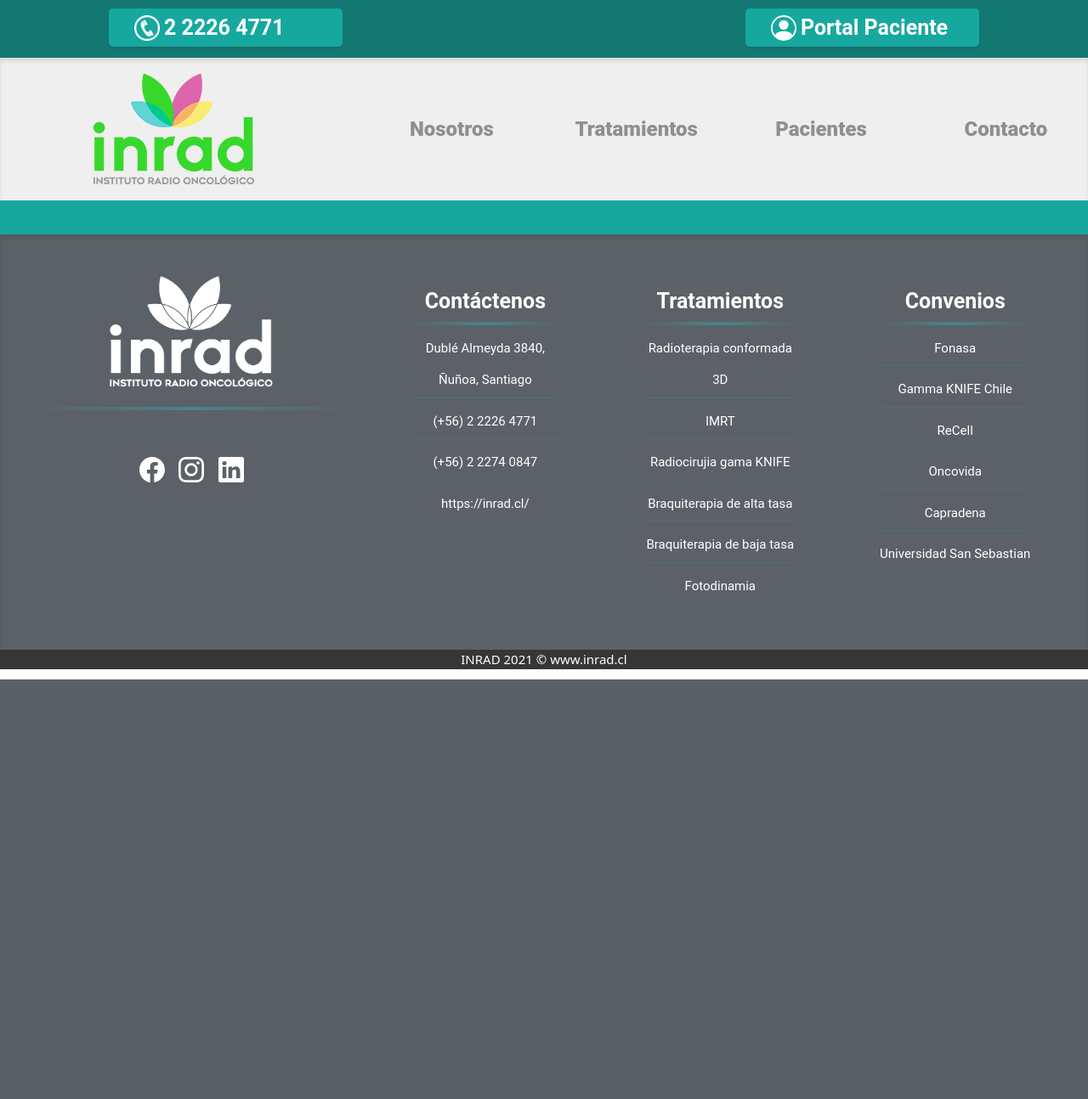
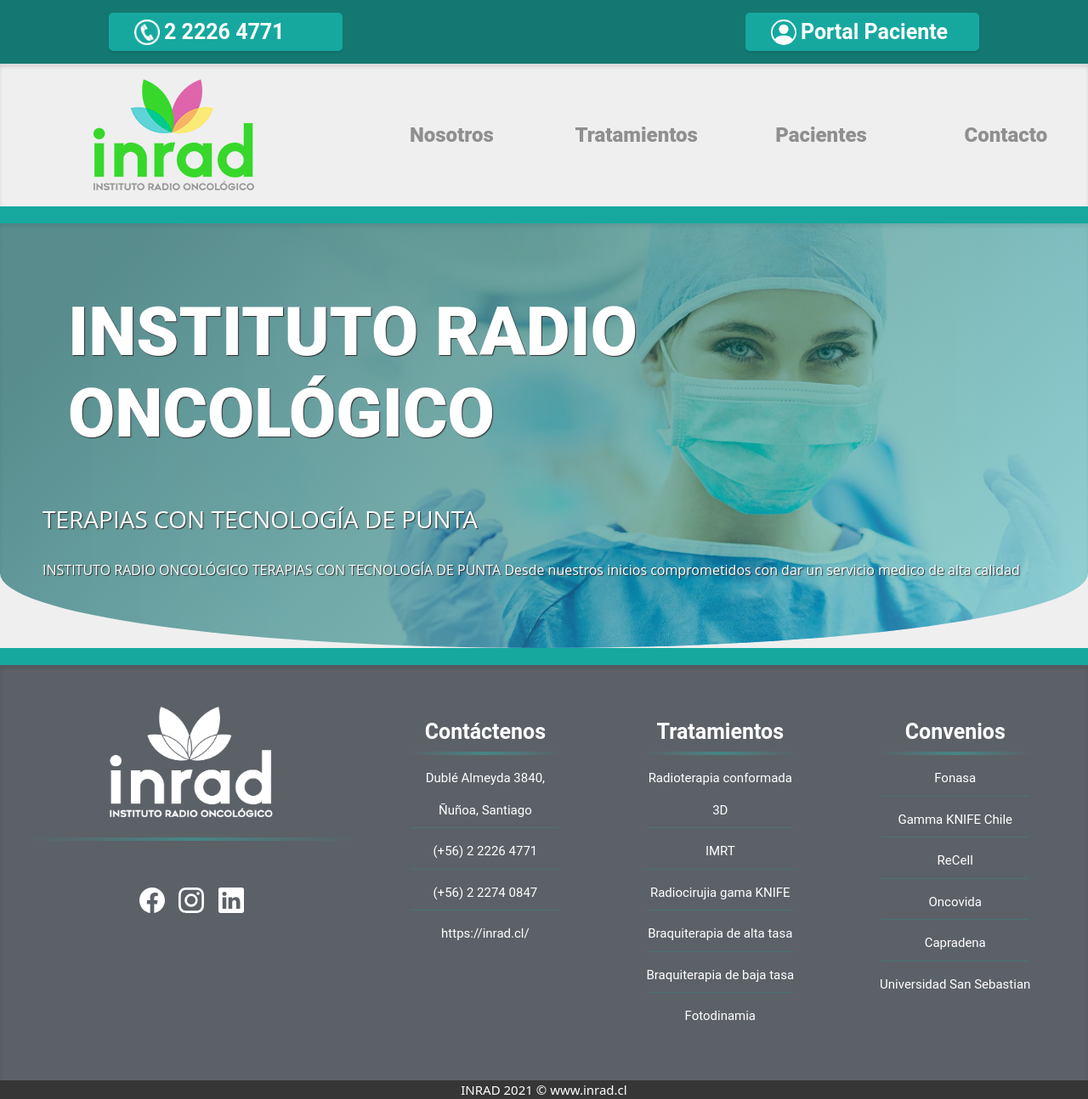
Before and after one commit to Catalina02/WebbINRAD, a Django app: page / in a window 1280 px wide. Shown: the whole page at 85% size. Before the commit the page ends 800 px from the top, so only its background shows below. Run offline with Django 3.2, Linux system fonts and the light colour scheme; some libraries are stand-ins or nearby versions.

Commit message:
creacion de inicio

```diff
--- a/WebApp/static/css/Estilosbase.css
+++ b/WebApp/static/css/Estilosbase.css
@@ -10,8 +10,6 @@
         dark-grey:        #54595f
         grey:             #5c6167
     */
-
-
     .greenHeader
     {
 
@@ -35,6 +33,16 @@
         text-align: center;
         padding:30px;
     }
+
+    h1{
+        font-family:'Roboto';
+        color: #8f8f8f;
+        font-weight: 900;
+        font-size: 25px;
+        text-align: center;
+        padding:30px;
+    }
+
     .RRSS{
         margin: 5px;
     }
@@ -86,20 +94,33 @@
         text-decoration: none;
         transition: 200ms;
         will-change: transform;
+        outline: none;
+        margin: 5px;
+
     }
 
     .button:hover{
         color: #fff;
         background:#66dadd;
         transform: translate3d(0, -2px, 0);
+        outline: none;
+        border: none;
 
     }
     .button:hover:active {
     box-shadow: 0 1px 1px 0 rgba(0,0,0,0.1);
     transform: translate3d(0, 1px, 0);
+    outline: none;
+    border: none;
+    border: 0;
   }
 
-
+  .cancel_button{
+    background:#b10e26;
+  }
+  .cancel_button:hover{
+    background:#580612;
+}
 
   .LogoHeader{
     background:#efefef;
@@ -122,7 +143,7 @@
         transition: 300ms;
   }
   .item:hover{
-      color:#38d82c;
+      color:#16a89f;
   }
   @media only screen and (max-width: 768px) {
   /* For mobile phones: */
@@ -153,9 +174,79 @@
         outline: 0;
         box-shadow: 0 0 0 0;
     }
+    .boton_formulario{
+        width: 100%;
+    }
 }
 
-    a:hover, a:focus, a:active {
-      text-decoration: none;
-      color: inherit;
- }
+a:hover, a:focus, a:active {
+    text-decoration: none;
+    color: inherit;
+
+
+}
+/*General Body*/
+body{
+  background:#efefef;
+}
+
+.contenedor
+{
+    margin: 10px;
+}
+
+/*Inicio*/
+/*Header*/
+
+.home_header {
+        background-image: url('backgroundimg.jpg');
+        background-position: center center;
+        background-repeat: no-repeat;
+        background-attachment: scroll;
+        background-size: cover;
+        background-color: #FFF;
+        text-align: center;
+        color: #000;
+        border-radius: 0 0 85% 85% / 30%;
+
+        box-shadow: 0 4px 4px 0 rgba(0,0,0,0.1) inset;
+}
+.home_header .overlay{
+	width: 100%;
+	height: 100%;
+	padding: 50px;
+	color: #FFF;
+	text-shadow: 1px 1px 1px #333;
+    background-image: linear-gradient( 135deg, #085550a6 10%, #16a89f6b 100%);
+	border-radius: 0 0 85% 85% / 30%;
+}
+
+.home_title {
+	font-family: 'Roboto';
+	font-size: 80px;
+	margin-bottom: 30px;
+    color: #fff;
+    text-align: left;
+}
+
+.home_p{
+	font-family: 'Open Sans', sans-serif;
+	margin-bottom: 30px;
+    text-align: left;
+}
+
+/*Contactanos*/
+iframe{
+    padding: 0px;
+    outline: 5px;
+    border-color: #137871;
+    border-top-width: 5px;
+    border-top-style: solid;
+    border-bottom-width: 5px;
+    border-bottom-style: solid;
+    margin-top: 45px;
+}
+
+.boton_formulario{
+    width: 100%;
+}
--- a/WebApp/templates/base.html
+++ b/WebApp/templates/base.html
@@ -7,179 +7,16 @@
         <meta http-equiv="X-UA-Compatible" content="ie-edge">
         {% load static %}
         <link rel="stylesheet" type='text/css' href="{% static 'css/bootstrap.css' %}">
-        <link rel="stylesheet" href="{% static 'css/Estilosbase.css">
+        <link rel="stylesheet" href="{% static 'css/Estilosbase.css' %}">
 
     </head>
 
-    <style>
-        /*PALETTE COLORS
-        *Logo Colors
-            fluorecent-green: #38d82c
-            pale-rose:        #de65ab
-            pale-blue:        #66dadd
-            pale-yellow:      #fff27b
-        *OtherColors
-            button-green:     #16a89f
-            fluorecent-rose:  #d922da
-            dark-grey:        #54595f
-            grey:             #5c6167
-        */
-
-
-        .greenHeader
-        {
-
-            background:#137871;
-            font-family:'Roboto';
-            color: #fff;
-            font-weight: 400;
-            font-size: 25px;
-            text-align: center;
-            padding:10px;
-
-        }
-
-        .Footer{
-            background:#5c6167;
-            box-shadow: 0 4px 4px 0 rgba(0,0,0,0.1) inset;
-            font-family:'Roboto';
-            color: #fff;
-            font-weight: 400;
-            font-size: 25px;
-            text-align: center;
-            padding:30px;
-        }
-        .RRSS{
-            margin: 5px;
-        }
-
-        hr.accessory {
-        border: 0;
-        padding: 2px;
-        margin: 5px;
-        height: 2px;
-        width: 100%;
-        background-image: linear-gradient(to right, #5c6167, #0cf3e4, #5c6167);
-        }
-        hr{
-            margin: 5px;
-            color:#16a89f ;
-        }
-
-       .contacto-item{
-            text-decoration: none;
-            color: inherit;
-            font-size: 15px;
-            text-align: right;
-
-        }
-       .webinfo{
-            text-decoration: none;
-            background: #363636;
-            color: white;
-            font-size: 15px;
-            text-align: center;
-
-        }
-
-        .ColumnaFooter{
-            margin: 30px;
-        }
-    /*MAIN BUTTONS SETTINGS*/
-        .button {
-            display: inline-flex;
-            align-items: center;
-            background: #16a89f;
-            box-shadow: 0 2px 2px 0 rgba(0,0,0,0.1);
-            border-radius: 5px;
-            height: 45px;
-            width: 275px;
-            padding: 0 30px;
-            color: #fff;
-            font-family: 'Roboto';
-            text-decoration: none;
-            transition: 200ms;
-            will-change: transform;
-        }
-
-        .button:hover{
-            color: #fff;
-            background:#66dadd;
-            transform: translate3d(0, -2px, 0);
-
-        }
-        .button:hover:active {
-        box-shadow: 0 1px 1px 0 rgba(0,0,0,0.1);
-        transform: translate3d(0, 1px, 0);
-      }
-
-
-
-      .LogoHeader{
-        background:#efefef;
-        color: #8f8f8f;
-        box-shadow: 0 4px 4px 0 rgba(0,0,0,0.1) inset;
-        text-decoration: none;
-        color: currentColor;
-        text-align: center;
-        margin: 0;
-        padding: 0;
-      }
-
-
-      .item{
-        text-decoration: none;
-            color: #8f8f8f;
-            font-size: 24px;
-            font-weight: 900;
-            font-family: 'Roboto';
-            transition: 300ms;
-      }
-      .item:hover{
-          color:#38d82c;
-      }
-      @media only screen and (max-width: 768px) {
-      /* For mobile phones: */
-        .list-item-mobile{
-            color: #fff;
-            text-decoration:none;
-            font-family: 'Roboto';
-            font-size: 25px;
-            padding: 5px;
-            width:100%;
-            background: #137871;
-        }
-        a{
-            text-decoration: none;
-            color:inherit;
-        }
-        a:hover, a:focus, a:active {
-            text-decoration: none;
-            color: inherit;
-        }
-
-        .btn:focus {
-        outline: none;
-        box-shadow: none;
-        }
-        .navbar-toggler:focus {
-            text-decoration: none;
-            outline: 0;
-            box-shadow: 0 0 0 0;
-        }
-    }
-
-        a:hover, a:focus, a:active {
-          text-decoration: none;
-          color: inherit;
-     }
-    </style>
 
 
 <body>
 <!--*************EMPIEZA EL CONTENIDO*************-->
 
-
+<header>
     <div class="greenHeader container-fluid">
         <div class="row">
 
@@ -236,6 +73,7 @@
             </nav>
         </div>
     </div>
+</header>
 <!--SE GENERA EL CONTENIDO EN OTRAS VISTAS HTML-->
 
 <div id="contenido">
@@ -245,7 +83,7 @@
 </div>
 
 
-
+<footer>
     <div class="DivBar" style="background:#16a89f;padding: 10px;"> </div>
     <div class="Footer container-fluid">
         <div class="row align-items-start">
@@ -320,7 +158,7 @@
     <div class="webinfo">
         INRAD 2021 	&copy; www.inrad.cl
     </div>
-
+</footer>
 
 
 
--- /dev/null
+++ b/WebApp/templates/inicio.html
@@ -0,0 +1,25 @@
+
+{% extends 'base.html' %}
+{%load static%}
+<link rel="stylesheet" href="{% static 'css/Estilosbase.css'%}">
+
+{% block contenido%}
+<body>
+    <div class='home_header'>
+        <div class="overlay">
+        <h1 class='home_title'>INSTITUTO RADIO ONCOLÓGICO</h1>
+    <h3 class='home_p'>TERAPIAS CON TECNOLOGÍA DE PUNTA</h3>
+    <p class='home_p'>
+        INSTITUTO RADIO ONCOLÓGICO
+        TERAPIAS CON TECNOLOGÍA DE PUNTA
+        Desde nuestros inicios comprometidos con dar un servicio medico de alta calidad
+        </p>
+
+    </div>
+
+
+
+
+</body>
+
+{% endblock%}
--- a/WebApp/views.py
+++ b/WebApp/views.py
@@ -2,7 +2,7 @@
 from .forms import  MensajeForm
 
 def home(request):
-    return render(request, 'base.html')
+    return render(request, 'inicio.html')
 
 def contacto(request):
     data={
```
Also changed, not shown: WebApp/models.py (+5 -4 lines), WebApp/templates/contacto.html (+28 -10 lines), WebApp/static/css/backgroundimg.jpg (added), WebApp/static/css/overlayimg.jpg (added). Lines whose indentation alone changed are shown as unchanged.
